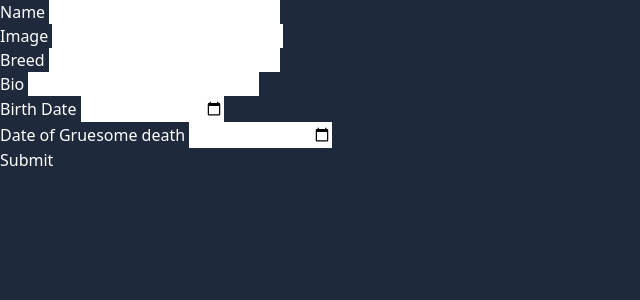
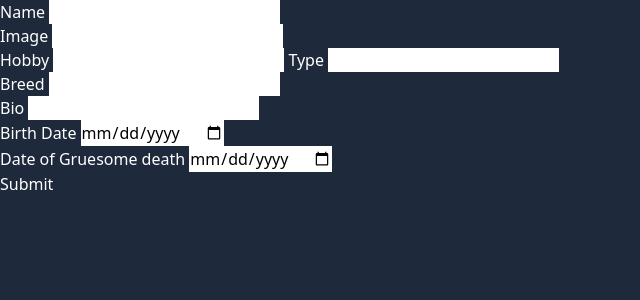
Before and after one commit to lukedaviskzn/spcaproject, a SvelteKit app: page /dogs in a window 1280 px wide. Shown: the top 300 px of the page, without its empty margins (0-640 px from the left). Built offline with nearby package versions, Linux system fonts and the light colour scheme.

Commit message:
open ai works

```diff
--- a/src/routes/dogs/+page.svelte
+++ b/src/routes/dogs/+page.svelte
@@ -5,25 +5,28 @@
 
 <form action="/dogs/create" method="post">
     Name
-    <input type="text" name="name" id="name"/>
+    <input style="color:black" type="text" name="name" id="name"/>
     <br>
     Image
-    <input type="text" name="image"/>
+    <input style="color:black" type="text" name="image"/>
     <br>
-
+    Hobby
+    <input style="color:black" type= 'text' name='hobby'/>
+    Type
+    <input style="color:black" type="text" name="type"/>
+    <br>
     Breed
-    <input type="text" name="breed"/>
-
+    <input style="color:black" type="text" name="breed"/>
     <br>
     Bio
-    <input type="text" name="bio"/>
+    <input style="color:black" type="text" name="bio"/>
     <br>
     Birth Date
-    <input type="date" name="date_birth" />
+    <input style="color:black" type="date" name="date_birth" />
     <br>
-
     Date of Gruesome death
-    <input type="date" name="date_death"/>
+    <input style="color:black" type="date" name="date_death"/>
     <br>
     <input type="submit" value="Submit">
+
 </form>
--- a/src/routes/dogs/create/+page.server.js
+++ b/src/routes/dogs/create/+page.server.js
@@ -7,16 +7,25 @@ export const actions = {
 
         let data = await request.formData();
         let name = data.get('name')?.toString();
+        let type = data.get('type')?.toString();
         let image = data.get('image')?.toString();
+        let bio = data.get('bio')?.toString();
         let breed = data.get('breed')?.toString();
-        let bio = data.get('bio')?.toString();
         let date_of_birth = data.get('date_birth')?.toString();
         let date_of_death = data.get('date_death')?.toString();
+        let hobby = data.get('hobby')?.toString();
 
-        if (data && name && image && breed && bio) {
+        console.log(bio);
+        await fetch(`http://localhost:3000/generateBio?name=${name}&breed=${breed}&type=${type}&hobby=${hobby}`).then(response => {
+            return response.text()
+        }).then(dogdata => {bio = dogdata.toString()})
+
+        console.log(bio);
+
+        if (data) {
             await turso.execute({
-                sql: 'INSERT INTO dogs (name, image, breed, bio, birth_date, death_date) VALUES (?, ?, ?, ?, ?, ?);',
-                args: [name, image, breed, bio, date_of_birth || null, date_of_death || null],
+                sql: 'INSERT INTO dogs (name, image, breed, bio, birth_date, death_date) VALUES (?, ?, ?, ?, ?, ?);' ,
+                args: [name, image, breed, bio, date_of_birth, date_of_death],
             })
         }
     },
```
